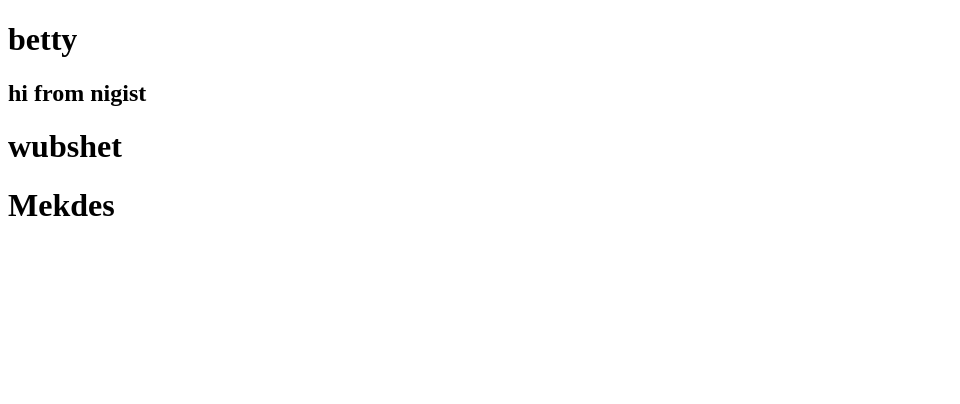
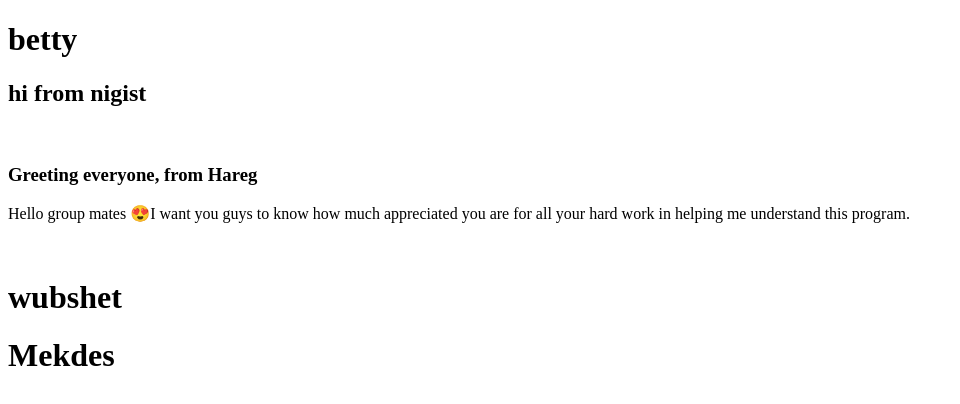
Before and after one commit to harykassi/gitPractice1, a plain HTML site: page index.html in a window 1280 px wide. Shown: the whole page, without its empty margins (0-960 px from the left). Drawn offline with Linux system fonts and the light colour scheme.

Commit message:
update index.html
more practice

```diff
--- a/index.html
+++ b/index.html
@@ -1,17 +1,26 @@
 <!DOCTYPE html>
 <html lang="en">
+
 <head>
     <meta charset="UTF-8">
     <meta http-equiv="X-UA-Compatible" content="IE=edge">
     <meta name="viewport" content="width=device-width, initial-scale=1.0">
     <title>Document</title>
 </head>
+
 <body>
     <h1>betty</h1>
 
     <h2>hi from nigist</h2>
+    <br>
+    <h3>Greeting everyone, from Hareg</h3>
+    <p>Hello group mates <span>&#128525</span>I want you guys to know how much appreciated you are for all your hard work in helping me understand this program.</p>
+    <br>
+
 
     <h1>wubshet</h1>
     <h1>Mekdes</h1>
+
 </body>
+
 </html>
```
